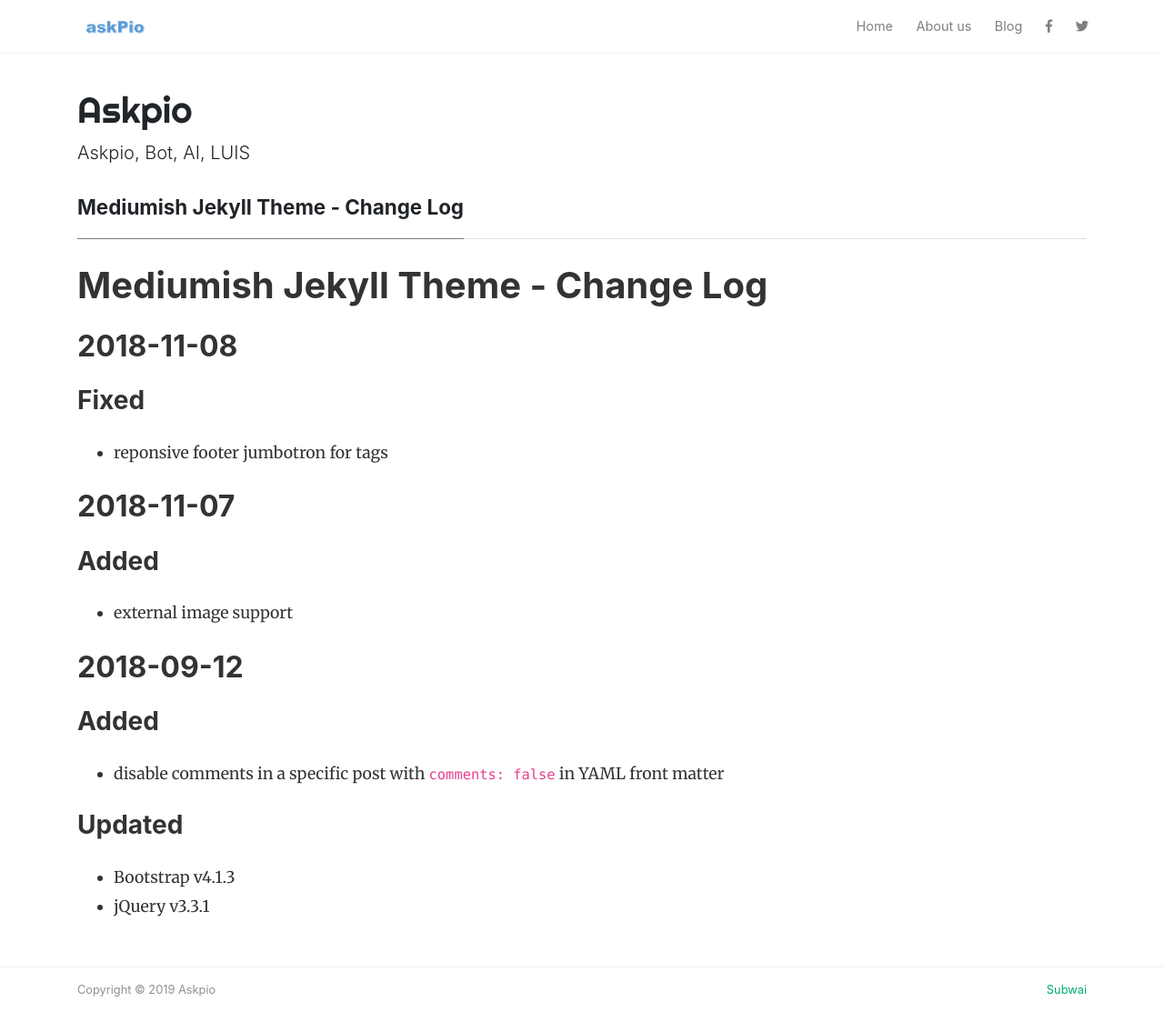
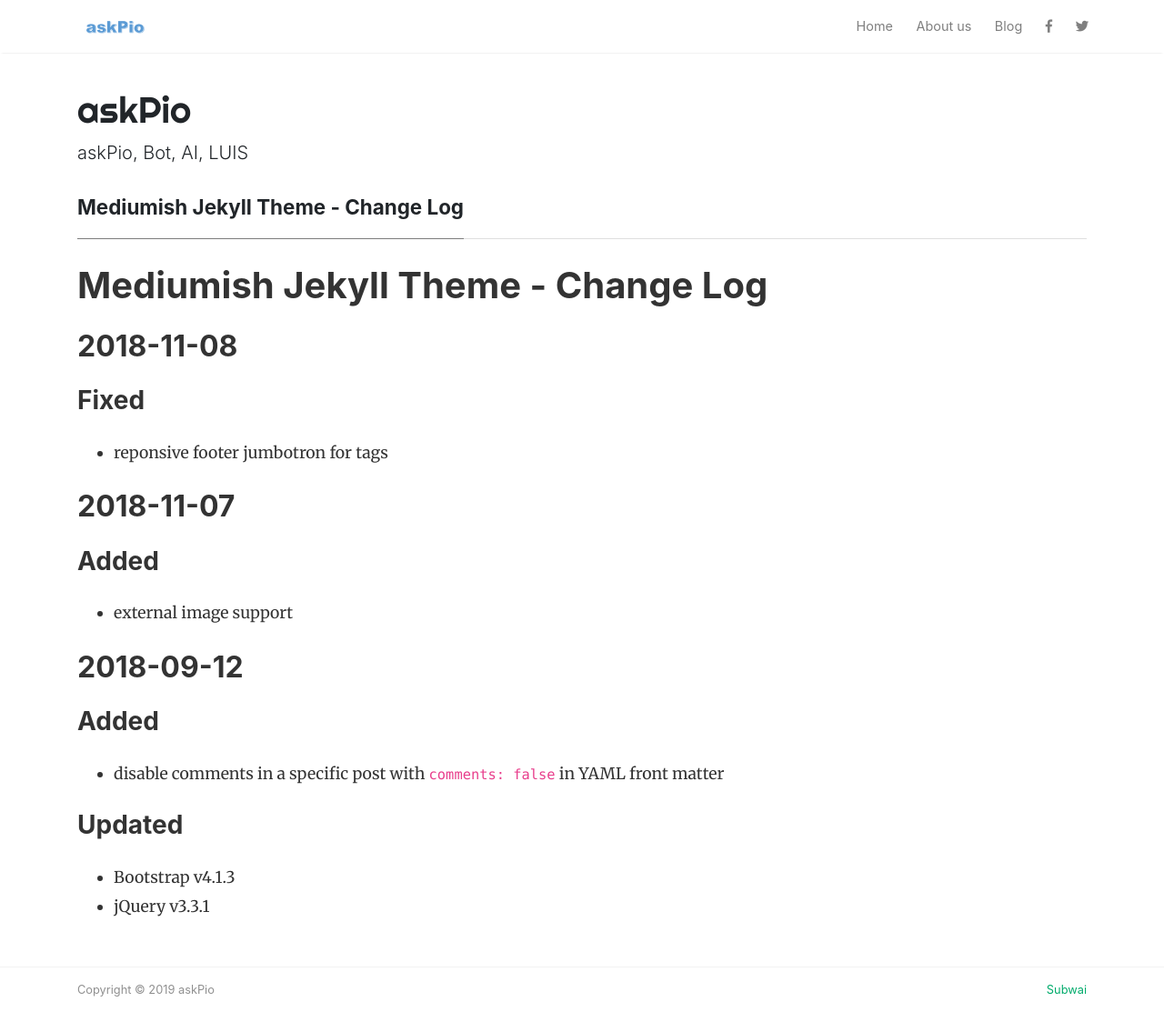
Before and after one commit to harshgupta88/askPio_blog, a Jekyll site: the page built from changelog.md, in a window 1280 px wide and 1172 px high. Shown: the top 1135 px of the window at 91% size. Built offline with Jekyll 4.4.1, drawn with Linux system fonts in a browser that asks for light colours; nearby versions of some CDN libraries; our own code applies the rules of GitHub Pages for plain Markdown files; comment, search, counter and statistics services are not loaded.

```diff
--- a/_config.yml
+++ b/_config.yml
@@ -1,7 +1,7 @@
 # Site
-name: "Askpio"
-description: "Askpio, Bot, AI, LUIS"
-meta_description: "Askpio blog"
+name: "askPio"
+description: "askPio, Bot, AI, LUIS"
+meta_description: "askPio blog"
 logo: 'assets/images/logo.png'
 favicon: '/favicon.ico'
 baseurl: ''
@@ -13,24 +13,24 @@ mailchimp-list: 'https://subwai.us20.list-manage.com/subscribe/post?u=e01c7eea6a
 # Authors
 authors:
   sal:
-    name: Askpio Team
-    display_name: Askpio Team
+    name: askPio Team
+    display_name: askPio Team
     gravatar: 35be3d2ebffa6d9ee03e64328e6988eb
     email: harshdeepgupta49@gmail.com
     web: https://blog.askpio.com
     twitter: https://twitter.com/
     description: "Askpio Description"
   john:
-    name: Askpio Team
-    display_name: Askpio Team
+    name: askPio Team
+    display_name: askPio Team
     gravatar: 35be3d2ebffa6d9ee03e64328e6988eb
     email: info.askpio@gmail.com
     web: https://blog.askpio.com
     twitter: https://twitter.com/Subwai1
     description: "This is the author box."
   rinkal:
-    name: Askpio Team
-    display_name: Askpio Team
+    name: askPio Team
+    display_name: askPio Team
     gravatar: 35be3d2ebffa6d9ee03e64328e6988eb
     email: info.askpio@gmail.com
     web: https://blog.askpio.com
```
